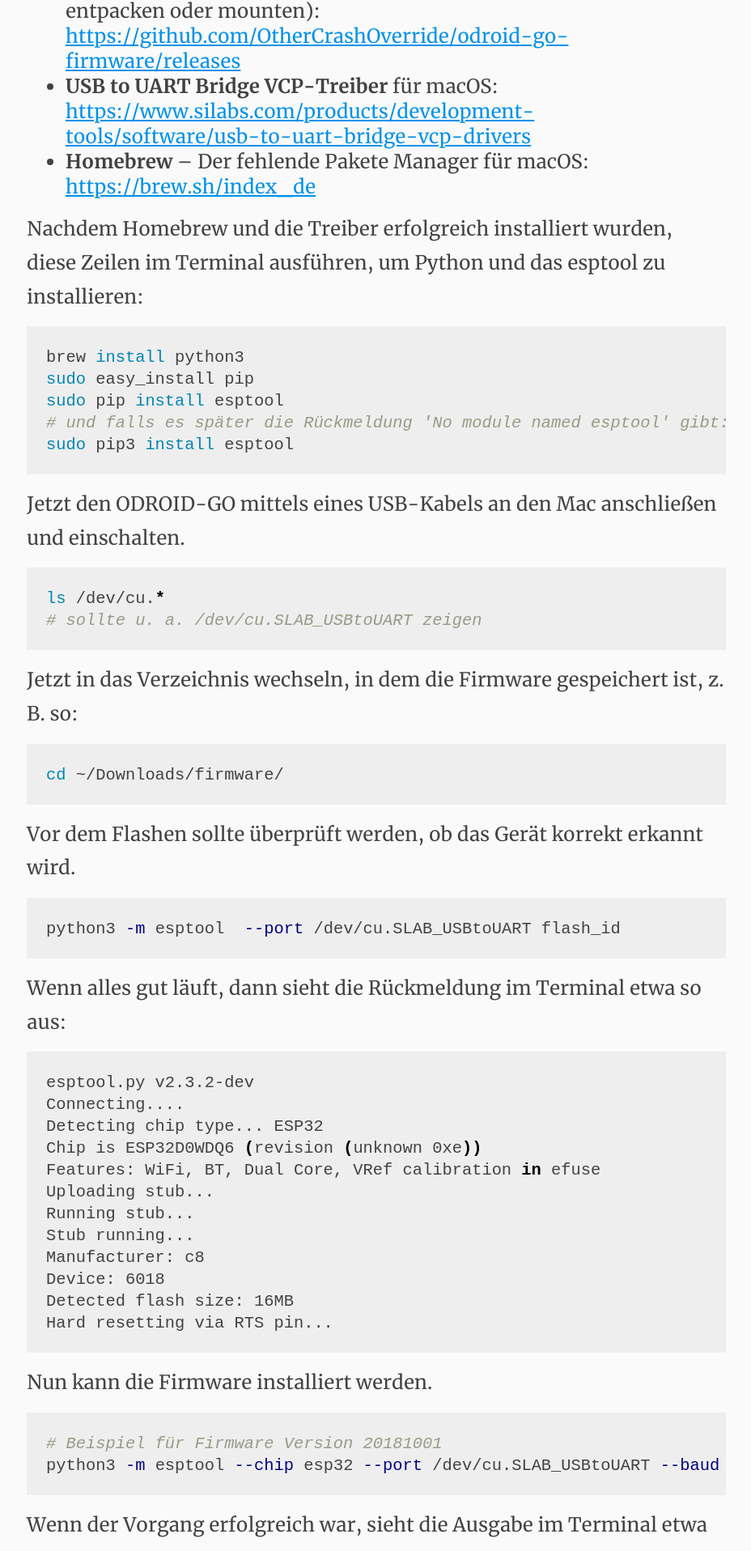
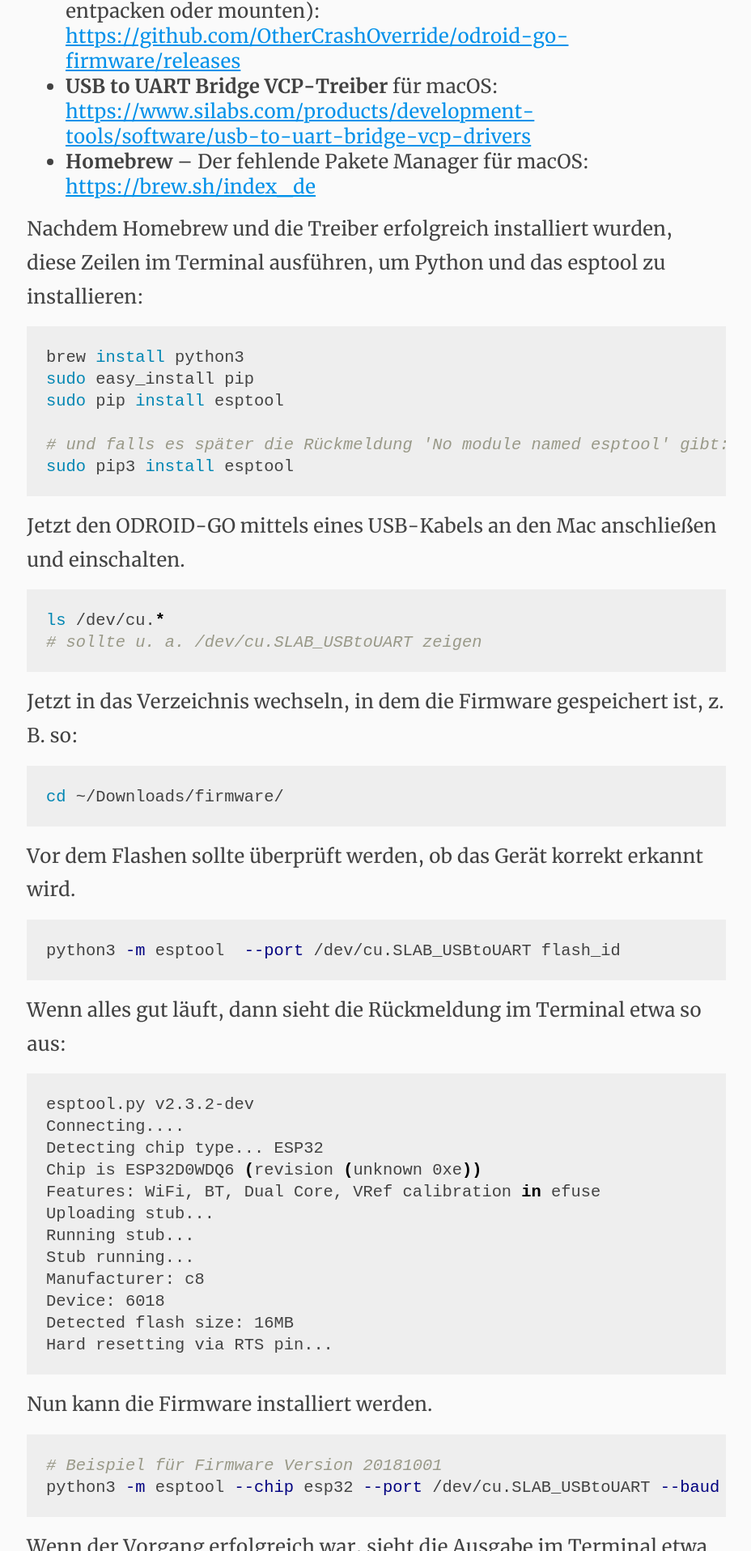
Before and after one commit to marc2o/marc2o.github.io, a Jekyll site: the page built from _posts/2019-04-17-ODROID-GO-Der-Spielspass-Bausatz.md, in a window 1280 px wide. Shown: the part 4484-6400 px from the top of the page at 81% size, without its empty margins (175-1103 px from the left). Built offline with Jekyll 4.4.1, drawn with Linux system fonts in a browser that asks for light colours.

Commit message:
Update 2019-04-17-ODROID-GO-Der-Spielspass-Bausatz.md

````diff
--- a/_posts/2019-04-17-ODROID-GO-Der-Spielspass-Bausatz.md
+++ b/_posts/2019-04-17-ODROID-GO-Der-Spielspass-Bausatz.md
@@ -24,7 +24,7 @@
 
 Die Buttons gibt es bei [Retro Modding](https://www.retromodding.com/collections/gameboy-pocket/products/gameboy-pocket-buttons). Es müssen die vom Gameboy Pocket sein; die normalen sind zu groß. Ich musste allerdings trotzdem noch ein bisschen feilen, damit die Knöpfe leichtgängiger werden und besser rutschen. Das Steuerkreuz passte hingegen gleich wie angegossen.
 
-<figure class="gallery">
+<figure>
     <figure><img src="/images/odroid-go-assembly-1.jpg" alt=""><figcaption>Viele Einzelteile</figcaption></figure>
     <figure><img src="/images/odroid-go-assembly-2.jpg" alt=""><figcaption>Die alternativen Buttons zurecht fummeln, damit sie in die Aussparungen passen</figcaption></figure>
     <figure><img src="/images/odroid-go-assembly-3.jpg" alt=""><figcaption>Probehalber zusammenschrauben</figcaption></figure>
@@ -128,6 +128,7 @@
 brew install python3
 sudo easy_install pip
 sudo pip install esptool
+
 # und falls es später die Rückmeldung 'No module named esptool' gibt:
 sudo pip3 install esptool
 ```
````
